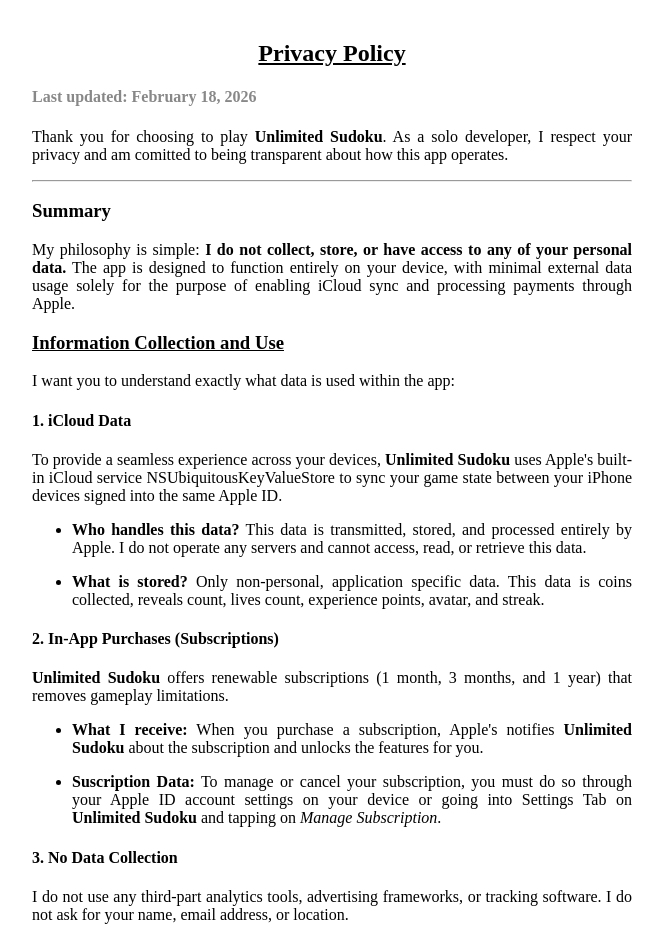
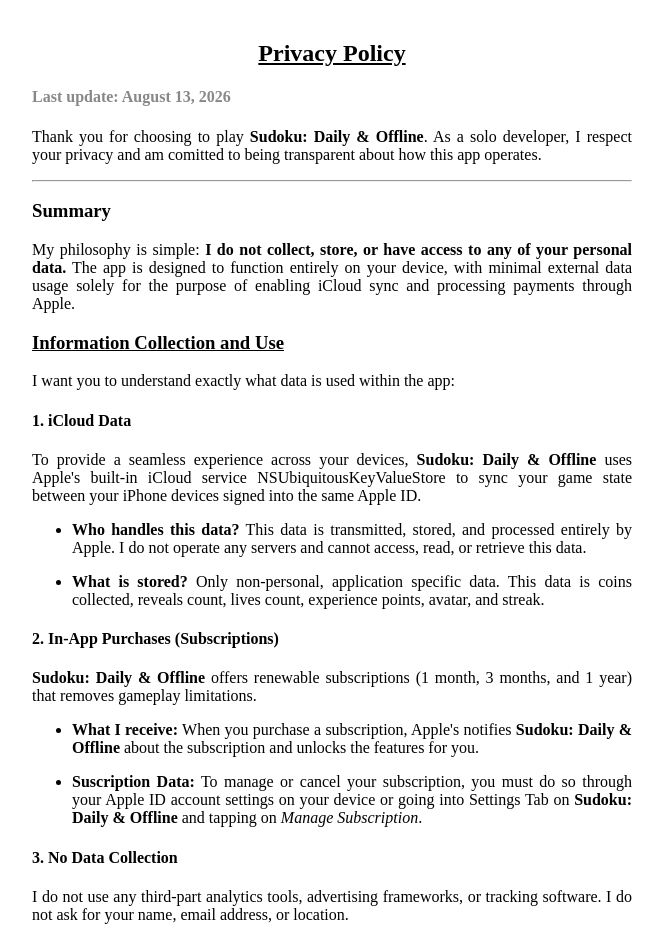
Before and after one commit to Luis129-ai/Luis129-ai.github.io, a plain HTML site: page index.html in a window 1280 px wide. Shown: the top 940 px of the page, without its empty margins (308-971 px from the left). Drawn offline with Linux system fonts and the light colour scheme.

Commit message:
update name

```diff
--- a/index.html
+++ b/index.html
@@ -4,7 +4,7 @@
 <head>
   <meta charset="UTF-8">
   <meta name="viewport" content="width=device-width, initial-scale=1.0">
-  <title>Unlimited Sudoku</title>
+  <title>Sudoku: Daily & Offline</title>
 
   <link rel="stylesheet" href="./styles.css" />
 </head>
@@ -12,9 +12,9 @@
 <body>
   <div class="privacy_policy">
     <h2 class="section-name title">Privacy Policy</h2>
-    <h4 class="updated-date">Last updated: February 18, 2026</h4>
+    <h4 class="updated-date">Last update: August 13, 2026</h4>
 
-    <p>Thank you for choosing to play <b>Unlimited Sudoku</b>. As a solo developer, I respect your privacy and am
+    <p>Thank you for choosing to play <b>Sudoku: Daily & Offline</b>. As a solo developer, I respect your privacy and am
       comitted
       to being transparent about how this app operates.</p>
 
@@ -28,7 +28,8 @@
     <p>I want you to understand exactly what data is used within the app:</p>
 
     <h4>1. iCloud Data</h3>
-      <p>To provide a seamless experience across your devices, <b>Unlimited Sudoku</b> uses Apple's built-in iCloud
+      <p>To provide a seamless experience across your devices, <b>Sudoku: Daily & Offline</b> uses Apple's built-in
+        iCloud
         service NSUbiquitousKeyValueStore to sync your game state between your iPhone devices signed into
         the same Apple ID.</p>
 
@@ -48,12 +49,14 @@
       </ul>
 
       <h4>2. In-App Purchases (Subscriptions)</h3>
-        <p><b>Unlimited Sudoku</b> offers renewable subscriptions (1 month, 3 months, and 1 year) that removes gameplay
+        <p><b>Sudoku: Daily & Offline</b> offers renewable subscriptions (1 month, 3 months, and 1 year) that removes
+          gameplay
           limitations.</p>
         <ul>
           <li>
             <p>
-              <b>What I receive:</b> When you purchase a subscription, Apple's notifies <b>Unlimited Sudoku</b> about
+              <b>What I receive:</b> When you purchase a subscription, Apple's notifies <b>Sudoku: Daily & Offline</b>
+              about
               the
               subscription and unlocks the features for you.
             </p>
@@ -62,7 +65,8 @@
             <p>
               <b>Suscription Data:</b> To manage or cancel your subscription, you must do so through your Apple ID
               account
-              settings on your device or going into Settings Tab on <b>Unlimited Sudoku</b> and tapping on <i>Manage
+              settings on your device or going into Settings Tab on <b>Sudoku: Daily & Offline</b> and tapping on
+              <i>Manage
                 Subscription</i>.
             </p>
           </li>
@@ -93,7 +97,8 @@
 
 
           <h3 class="section-name">Your Consent</h3>
-          <p>By using <b>Unlimited Sudoku</b>, you consent to this privacy policy and the data handling practices of
+          <p>By using <b>Sudoku: Daily & Offline</b>, you consent to this privacy policy and the data handling practices
+            of
             Apple's
             iCloud service as they relate to this app.</p>
 
```
